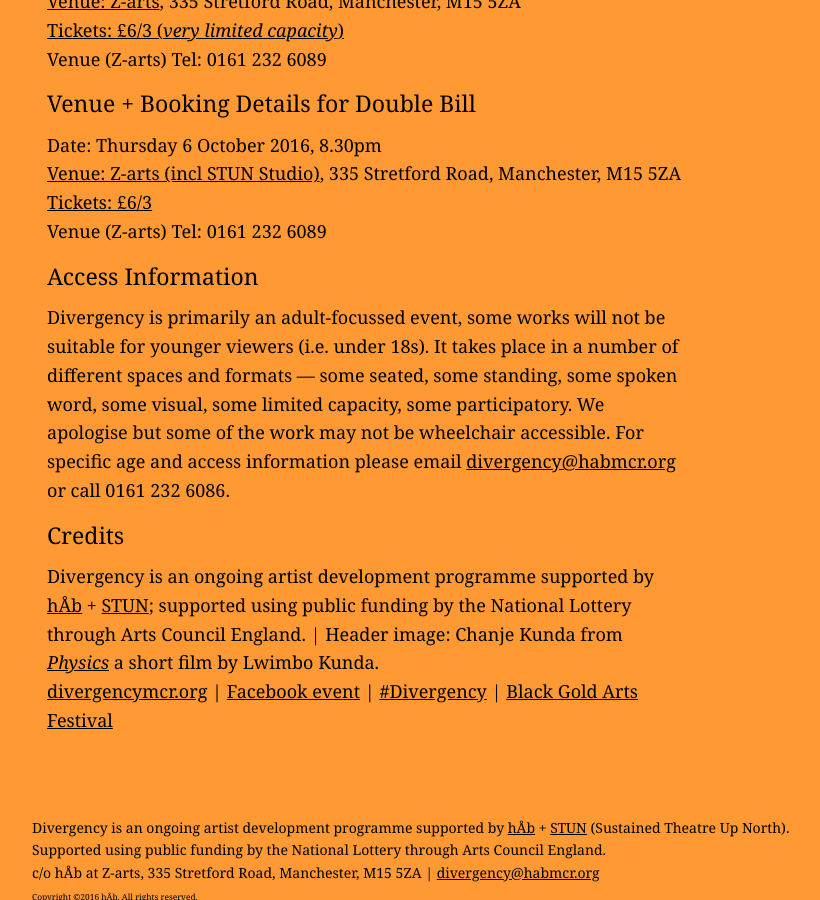
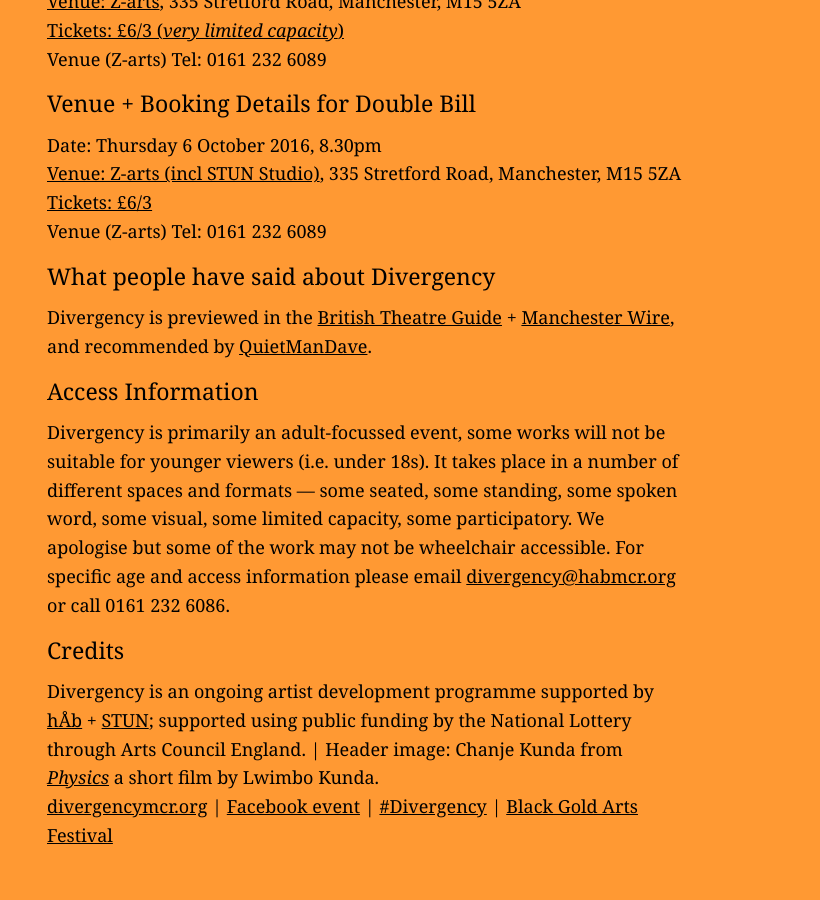
Before and after one commit to divergencymcr/divergencymcr.github.io, a Jekyll site: the page built from current/event/index.md, in a window 1280 px wide and 900 px high, scrolled down 1567 px. Shown: the whole window, without its empty margins (108-928 px from the left). Built offline with Jekyll 4.4.1, drawn with Linux system fonts in a browser that asks for light colours.

Commit message:
event add press + URLs

```diff
--- a/current/event/index.md
+++ b/current/event/index.md
@@ -59,6 +59,9 @@
 <a href="http://z-arts.ticketsolve.com/shows/873562246/events/127983129" target="_blank">Tickets: £6/3</a>
 Venue (Z-arts) Tel: 0161 232 6089
 
+#### What people have said about Divergency
+Divergency is previewed in the <a href="http://www.britishtheatreguide.info/news/marathon-events-for-manchester-6762" target="_blank">British Theatre Guide</a> + <a href="http://manchesterwire.co.uk/#!/free-performance-art-word-of-warning-at-z-arts-ft-29-events-in-11-hrs" target="_blank">Manchester Wire</a>, and recommended by <a href="http://quietmandave.co.uk/2016/09/october-theatre" target="_blank">QuietManDave</a>.
+
 #### Access Information
 Divergency is primarily an adult-focussed event, some works will not be suitable for younger viewers (i.e. under 18s). It takes place in a number of different spaces and formats — some seated, some standing, some spoken word, some visual, some limited capacity, some participatory. We apologise but some of the work may not be wheelchair accessible. For specific age and access information please email <mailto:divergency@habmcr.org> or call 0161 232 6086.
 
```
